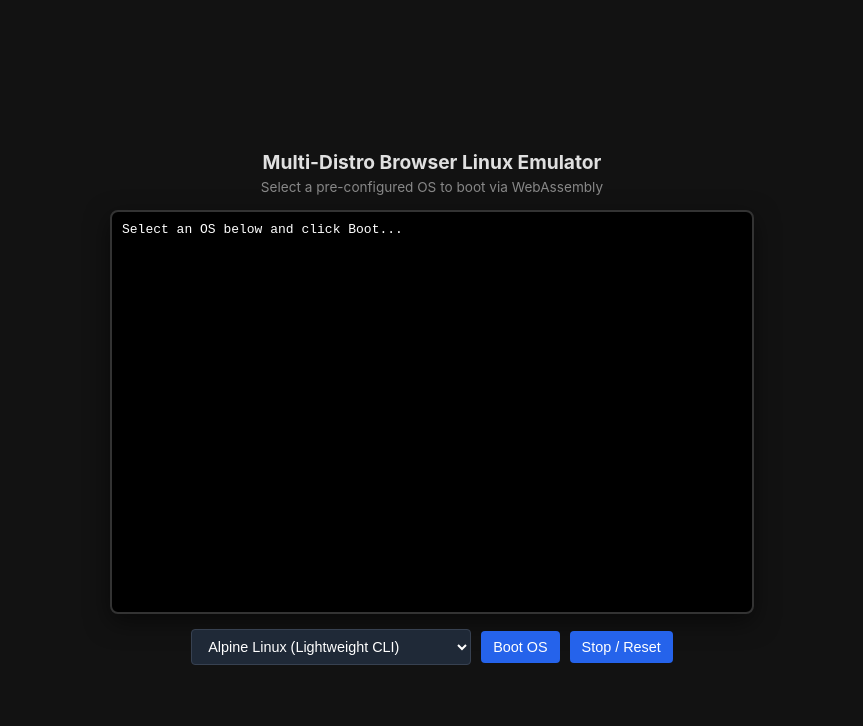
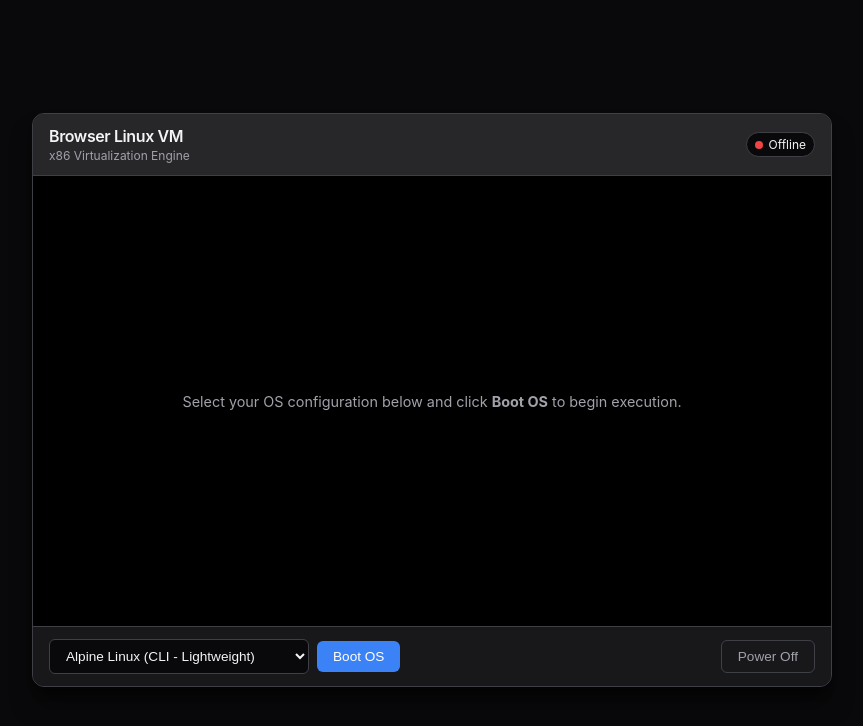
Before and after one commit to bringbackmcsm/LinuxBrowser, a plain HTML site: page index.html in a window 1280 px wide. Shown: the whole page, without its empty margins (208-1071 px from the left). Drawn offline with Linux system fonts and the light colour scheme.

Commit message:
index.html

```diff
--- a/index.html
+++ b/index.html
@@ -2,92 +2,253 @@
 <html lang="en">
 <head>
     <meta charset="UTF-8">
-    <meta name="viewport" content="width=device-width, initial-scale=1.0">
-    <title>Multi-OS Browser Linux Emulator</title>
+    <meta name="viewport" content="width=device-width, initial-scale=1.0, maximum-scale=1.0, user-scalable=no">
+    <title>WebOS - Browser Virtual Machine</title>
     <style>
+        :root {
+            --bg-primary: #09090b;
+            --bg-secondary: #18181b;
+            --bg-tertiary: #27272a;
+            --accent: #3b82f6;
+            --accent-hover: #2563eb;
+            --text-main: #f4f4f5;
+            --text-muted: #a1a1aa;
+            --border: #3f3f46;
+        }
+
+        * {
+            box-sizing: border-box;
+            margin: 0;
+            padding: 0;
+        }
+
         body {
-            background-color: #121212;
-            color: #e0e0e0;
-            font-family: -apple-system, BlinkMacSystemFont, "Segoe UI", Roboto, sans-serif;
+            background-color: var(--bg-primary);
+            color: var(--text-main);
+            font-family: -apple-system, BlinkMacSystemFont, "Segoe UI", Roboto, Helvetica, Arial, sans-serif;
             display: flex;
             flex-direction: column;
             align-items: center;
             justify-content: center;
-            height: 100vh;
-            margin: 0;
+            min-height: 100vh;
+            padding: 16px;
+        }
+
+        .container {
+            width: 100%;
+            max-width: 800px;
+            background: var(--bg-secondary);
+            border: 1px solid var(--border);
+            border-radius: 12px;
+            box-shadow: 0 20px 25px -5px rgba(0, 0, 0, 0.5), 0 10px 10px -5px rgba(0, 0, 0, 0.4);
+            overflow: hidden;
+            display: flex;
+            flex-direction: column;
+        }
+
+        .header {
+            display: flex;
+            justify-content: space-between;
+            align-items: center;
+            padding: 12px 16px;
+            background: var(--bg-tertiary);
+            border-bottom: 1px solid var(--border);
+        }
+
+        .title-area h2 {
+            font-size: 1rem;
+            font-weight: 600;
+            letter-spacing: -0.025em;
+        }
+
+        .title-area p {
+            font-size: 0.75rem;
+            color: var(--text-muted);
+            margin-top: 2px;
+        }
+
+        .status-badge {
+            display: flex;
+            align-items: center;
+            gap: 6px;
+            font-size: 0.75rem;
+            background: var(--bg-primary);
+            padding: 4px 8px;
+            border-radius: 20px;
+            border: 1px solid var(--border);
+        }
+
+        .status-dot {
+            width: 8px;
+            height: 8px;
+            border-radius: 50%;
+            background: #ef4444;
+            transition: background 0.3s ease;
+        }
+
+        .status-dot.running {
+            background: #22c55e;
+            box-shadow: 0 0 8px rgba(34, 197, 94, 0.5);
+        }
+
+        #screen_container {
+            width: 100%;
+            height: 450px;
+            background: #000;
+            position: relative;
+            display: flex;
+            align-items: center;
+            justify-content: center;
             overflow: hidden;
         }
-        h2 { margin-bottom: 5px; font-size: 1.2rem; }
-        p { font-size: 0.85rem; color: #888; margin-top: 0; margin-bottom: 15px; }
-        #screen_container {
-            width: 640px;
-            height: 400px;
-            max-width: 100vw;
-            max-height: 50vh;
-            background: #000;
-            border: 2px solid #333;
-            border-radius: 8px;
-            box-shadow: 0 8px 24px rgba(0,0,0,0.5);
-            overflow: hidden;
+
+        .screen-placeholder {
+            text-align: center;
+            color: var(--text-muted);
+            font-size: 0.9rem;
+            padding: 20px;
         }
-        canvas { display: block; }
+
+        #screen_container canvas {
+            display: block;
+            max-width: 100%;
+            max-height: 100%;
+            object-fit: contain;
+        }
+
         .controls {
-            margin-top: 15px;
             display: flex;
-            gap: 10px;
             align-items: center;
+            justify-content: space-between;
+            padding: 12px 16px;
+            background: var(--bg-secondary);
+            border-top: 1px solid var(--border);
+            gap: 12px;
             flex-wrap: wrap;
-            justify-content: center;
         }
-        select, button {
-            background: #2563eb;
+
+        .control-group {
+            display: flex;
+            align-items: center;
+            gap: 8px;
+            flex: 1;
+        }
+
+        select {
+            background: var(--bg-primary);
+            color: var(--text-main);
+            border: 1px solid var(--border);
+            padding: 8px 12px;
+            border-radius: 6px;
+            font-size: 0.85rem;
+            outline: none;
+            width: 100%;
+            max-width: 260px;
+            cursor: pointer;
+            transition: border-color 0.2s;
+        }
+
+        select:focus {
+            border-color: var(--accent);
+        }
+
+        .btn {
+            background: var(--accent);
             color: white;
             border: none;
-            padding: 8px 12px;
-            border-radius: 4px;
-            font-size: 0.9rem;
+            padding: 8px 16px;
+            border-radius: 6px;
+            font-size: 0.85rem;
+            font-weight: 500;
             cursor: pointer;
+            transition: background 0.2s, transform 0.1s;
+            display: inline-flex;
+            align-items: center;
+            gap: 6px;
         }
-        select { background: #1f2937; border: 1px solid #374151; }
-        button:active { background: #1d4ed8; }
+
+        .btn:hover { background: var(--accent-hover); }
+        .btn:active { transform: scale(0.98); }
+
+        .btn-danger {
+            background: transparent;
+            border: 1px solid var(--border);
+            color: var(--text-muted);
+        }
+        .btn-danger:hover {
+            background: rgba(239, 68, 68, 0.1);
+            color: #ef4444;
+            border-color: #ef4444;
+        }
+
+        @media (max-width: 640px) {
+            body { padding: 0; justify-content: flex-start; }
+            .container { border: none; border-radius: 0; height: 100vh; max-height: none; }
+            #screen_container { flex: 1; height: auto; }
+            .controls { flex-direction: column; align-items: stretch; }
+            .control-group { width: 100%; }
+            select { max-width: none; }
+        }
     </style>
 </head>
 <body>
 
-    <h2>Multi-Distro Browser Linux Emulator</h2>
-    <p>Select a pre-configured OS to boot via WebAssembly</p>
+    <div class="container">
+        <div class="header">
+            <div class="title-area">
+                <h2>Browser Linux VM</h2>
+                <p>x86 Virtualization Engine</p>
+            </div>
+            <div class="status-badge">
+                <div id="statusDot" class="status-dot"></div>
+                <span id="statusText">Offline</span>
+            </div>
+        </div>
 
         <div id="screen_container">
-        <div style="white-space: pre; font-family: monospace; color: white; padding: 10px;">Select an OS below and click Boot...</div>
+            <div class="screen-placeholder" id="placeholderText">
+                Select your OS configuration below and click <strong>Boot OS</strong> to begin execution.
+            </div>
         </div>
 
         <div class="controls">
+            <div class="control-group">
                 <select id="osSelect">
-            <option value="alpine">Alpine Linux (Lightweight CLI)</option>
-            <option value="dsl">Damn Small Linux (Classic Desktop)</option>
+                    <option value="alpine">Alpine Linux (CLI - Lightweight)</option>
+                    <option value="dsl">Damn Small Linux (Desktop - Classic)</option>
                 </select>
-        <button onclick="startEmulator()">Boot OS</button>
-        <button onclick="window.location.reload()">Stop / Reset</button>
+                <button class="btn" onclick="startEmulator()">Boot OS</button>
+            </div>
+            <button class="btn btn-danger" onclick="stopEmulator()">Power Off</button>
+        </div>
     </div>
 
-    <!-- v86 Emulator Library -->
     <script src="https://cdn.jsdelivr.net/gh/copy/v86@master/build/libv86.js"></script>
 
     <script>
         let emulator = null;
 
-        // Pre-configured disk images compatible with browser-based v86 x86 emulation
         const osImages = {
             alpine: {
                 cdrom: { url: "https://dl-cdn.alpinelinux.org/alpine/v3.18/releases/x86/alpine-standard-3.18.4-x86.iso" },
                 memory: 128 * 1024 * 1024
             },
             dsl: {
-                // Damn Small Linux disk image hosted publicly for v86 demos
                 cdrom: { url: "https://raw.githubusercontent.com/copy/v86/master/images/dsl.iso" },
                 memory: 64 * 1024 * 1024
             }
         };
+
+        function updateStatus(running, text) {
+            const dot = document.getElementById("statusDot");
+            const statusText = document.getElementById("statusText");
+            if (running) {
+                dot.classList.add("running");
+            } else {
+                dot.classList.remove("running");
+            }
+            statusText.textContent = text;
+        }
 
         function startEmulator() {
             if (emulator) {
@@ -95,14 +256,18 @@
                 emulator = null;
             }
 
-            document.getElementById("screen_container").innerHTML = "";
+            const container = document.getElementById("screen_container");
+            container.innerHTML = "";
+
+            updateStatus(false, "Booting...");
 
             const selectedOS = document.getElementById("osSelect").value;
             const config = osImages[selectedOS];
 
+            try {
                 emulator = new V86({
                     wasm_path: "https://cdn.jsdelivr.net/gh/copy/v86@master/build/v86.wasm",
-                screen_container: document.getElementById("screen_container"),
+                    screen_container: container,
                     bios: { url: "https://cdn.jsdelivr.net/gh/copy/v86@master/bios/seabios.bin" },
                     vga_bios: { url: "https://cdn.jsdelivr.net/gh/copy/v86@master/bios/vgabios.bin" },
                     cdrom: config.cdrom,
@@ -110,6 +275,34 @@
                     memory: config.memory,
                     vga_memory: 2 * 1024 * 1024,
                 });
+
+                emulator.add_listener("ide-read", function() {
+                    updateStatus(true, "Running");
+                });
+
+                setTimeout(() => {
+                    if(emulator) updateStatus(true, "Running");
+                }, 3000);
+
+            } catch (err) {
+                console.error(err);
+                container.innerHTML = `<div class="screen-placeholder" style="color: #ef4444;">Failed to initialize emulator. Check internet connection or CORS rules.</div>`;
+                updateStatus(false, "Error");
+            }
+        }
+
+        function stopEmulator() {
+            if (emulator) {
+                emulator.destroy();
+                emulator = null;
+            }
+            const container = document.getElementById("screen_container");
+            container.innerHTML = `
+                <div class="screen-placeholder" id="placeholderText">
+                    Virtual machine powered off. Select an OS and click <strong>Boot OS</strong>.
+                </div>
+            `;
+            updateStatus(false, "Offline");
         }
     </script>
 </body>
```
Lines whose indentation alone changed are shown as unchanged.
